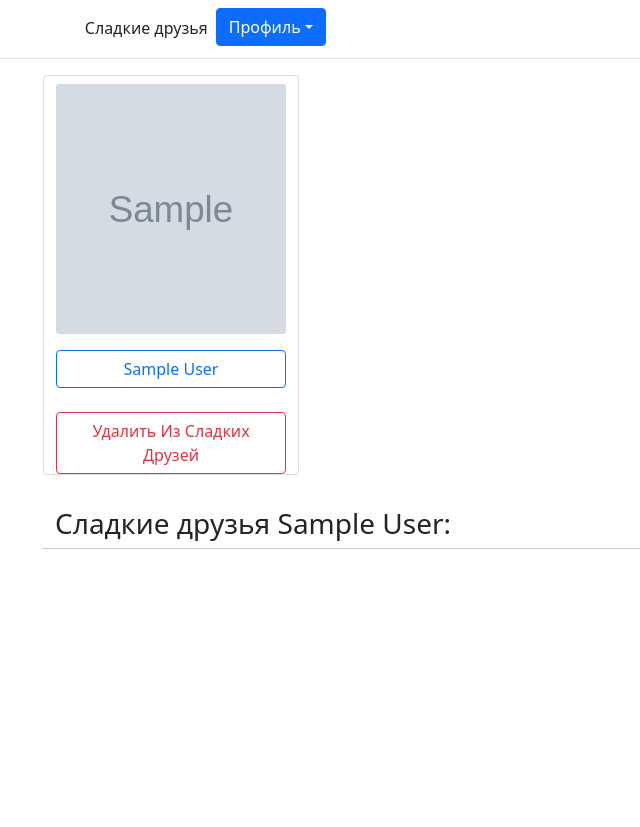
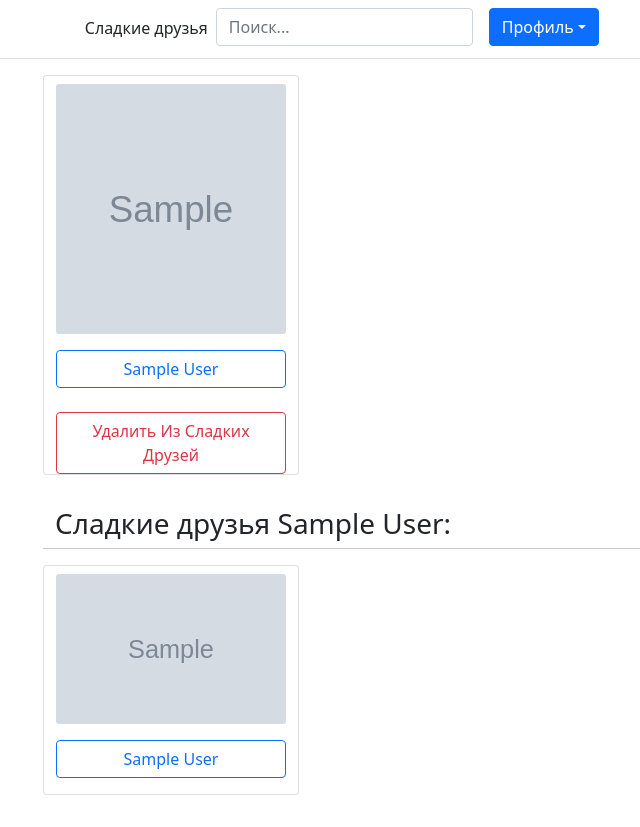
Before and after one commit to MRPARFENTYEV/friends_service, a Django app: page /1 in a window 1280 px wide. Shown: the whole page, without its empty margins (27-667 px from the left). Before the commit the page ends 549 px from the top, so only its background shows below. Run offline with Django 5.2, Linux system fonts and the light colour scheme; a user stored in the database is signed in; tables that the repository leaves empty hold one stand-in row (values such as "Sample post"); grey boxes marked "Sample" are stand-in pictures; parts of the project's set-up code (start-up, migrations or seed data) failed here and were passed over; some libraries are stand-ins or nearby versions.

Commit message:
Service Sweet friends is done

```diff
--- a/sweet_friends_app/templates/base.html
+++ b/sweet_friends_app/templates/base.html
@@ -18,9 +18,13 @@
         <ul class="nav col-12 col-lg-auto me-lg-auto mb-2 justify-content-center mb-md-0">
             <i class="material-icons h3" style="color: red;">&#xe87d;</i>
           <li><a  href="{% url 'sweet_friends_app:home_page' %}" class="nav-link px-2 text-dark">Сладкие друзья</a></li>
+            <form class="col-12 col-lg-auto mb-3 mb-lg-0 me-lg-3" action="{% url 'sweet_friends_app:search' %}">
+            <input name="q" type="search" class="form-control form-control-dark" placeholder="Поиск..." aria-label="Search">
+            </form>
             <div class="dropdown text-end">
             <a href="#" class="btn btn-primary text-white me-4 d-block link-dark text-decoration-none dropdown-toggle"id="dropdownUser1" data-bs-toggle="dropdown" aria-expanded="false">Профиль</a>
             <ul class="dropdown-menu" aria-labelledby="dropdownUser1">
+                <li><a class="dropdown-item" href="{% url 'sweet_friends_app:potential_friends' %}">Посмотреть возможных друзей</a></li>
                 <li><a class="dropdown-item text-danger" href="{% url 'sweet_friends_app:user_logout' %}">Выйти</a></li>
 
             </ul>
--- a/sweet_friends_app/templates/friend_detail.html
+++ b/sweet_friends_app/templates/friend_detail.html
@@ -24,8 +24,6 @@
 <div class="row mt-4 mb-4">
     <h3>Сладкие друзья {{user.full_name}}:</h3><hr>
     {% for p in friends %}
-        <!-- dont show the current product in this page -->
-        {% if p != user %}
 
             <div class="card me-2 mb-2" style="width: 16rem;">
                 <img style="object-fit: cover;" class="card-img mt-2" width="218" height="150" src="{{ p.image.url }}">
@@ -34,7 +32,7 @@
                 <a href="{{p.get_absolute_url }}" class="mb-3 btn btn-outline-primary w-100">{{ p.full_name }}</a>
                 </div>
             </div>
-        {% endif %}
+
     {% endfor %}
 </div>
 {% endblock %}
--- a/sweet_friends_app/urls.py
+++ b/sweet_friends_app/urls.py
@@ -11,6 +11,7 @@ urlpatterns = [
     path('logout/', views.user_logout, name='user_logout'),
     path('login/', views.user_login, name='user_login'),
     path('', views.home_page, name='home_page'),
+    path('search/', views.search, name='search'),
     path('potential_friends/', views.potential_friends, name='potential_friends'),
     path('<int:user_id>', views.friend_detail, name='friend_detail'),
     path('edit_profile/', views.edit_profile, name='edit_profile'),
--- a/sweet_friends_app/views.py
+++ b/sweet_friends_app/views.py
@@ -56,12 +56,16 @@ def user_login(request):
 
 
 def home_page(request):
-    user = User.objects.get(id=request.user.id)
-    user_name = user.full_name
-    print(return_friends_list(user))
-    return render(request, 'home.html', context={'user': paginat(request, return_friends_list(user)),
-                                                 'user_name':user_name,
-                                                 })
+    print(type(request.user))
+    if str(request.user) == 'AnonymousUser':
+        return redirect('sweet_friends_app:user_login')
+    else:
+        user = User.objects.get(id=request.user.id)
+        user_name = user.full_name
+        return render(request, 'home.html', context={'user': paginat(request, return_friends_list(user)),
+                                                     'user_name':user_name,
+                                                     })
+
 def user_register(request):
     if request.method == 'POST':
         form = UserRegistrationForm(request.POST)
@@ -141,3 +145,9 @@ def remove_friend(request,friend_id:int):
     friend = Friends.objects.get(friend_id=friend_id)
     friend.delete()
     return friend_detail(request, friend_id)
+
+def search(request):
+    query = request.GET.get('q')
+    searched_user = User.objects.filter(full_name__icontains=query).all()
+    context = {'user':paginat(request,searched_user)}
+    return render(request,'home.html', context)
```
Also changed, not shown: README.md, img_4.png (added), img_5.png (added), img_6.png (added), img_7.png (added).
